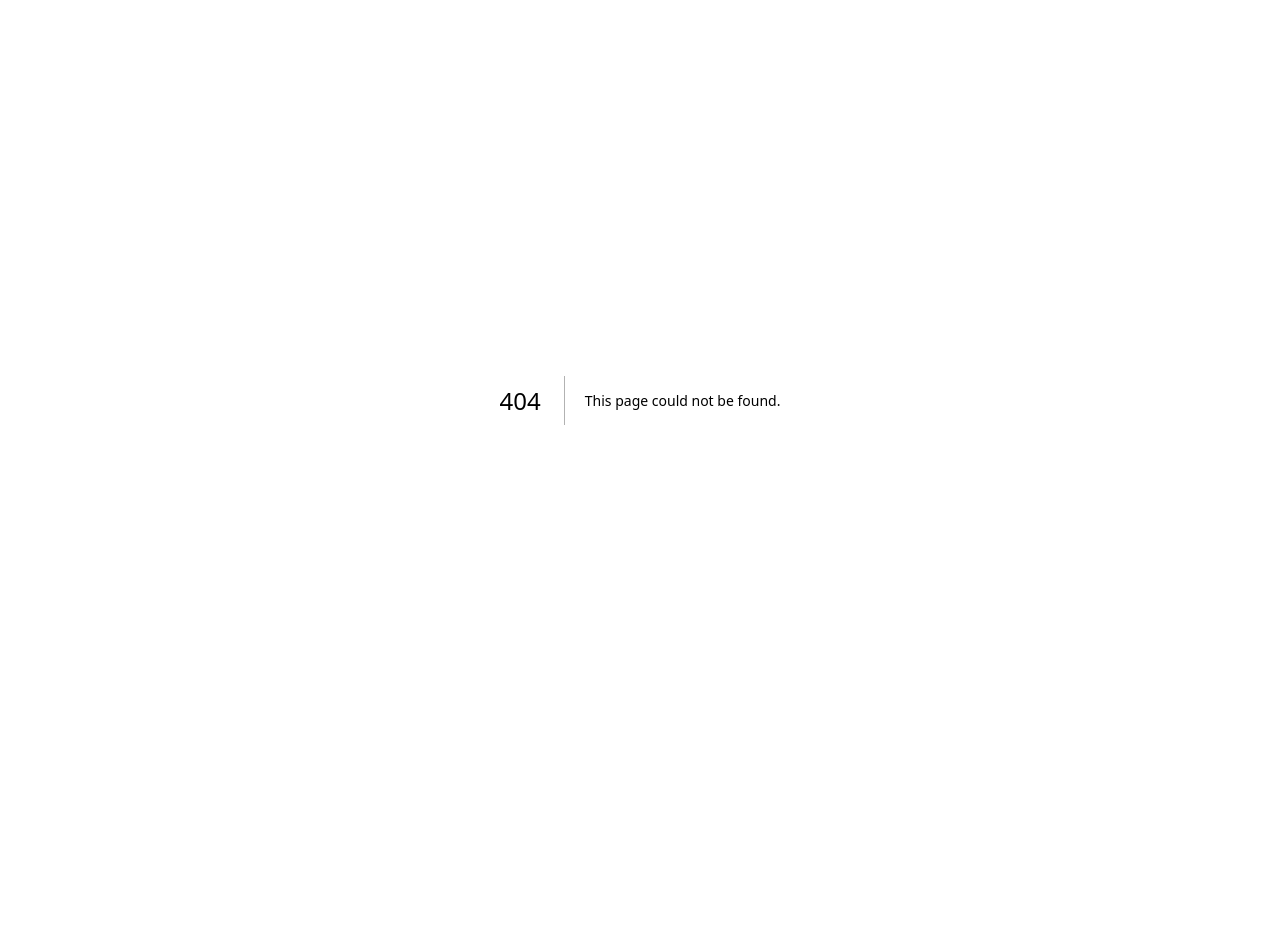
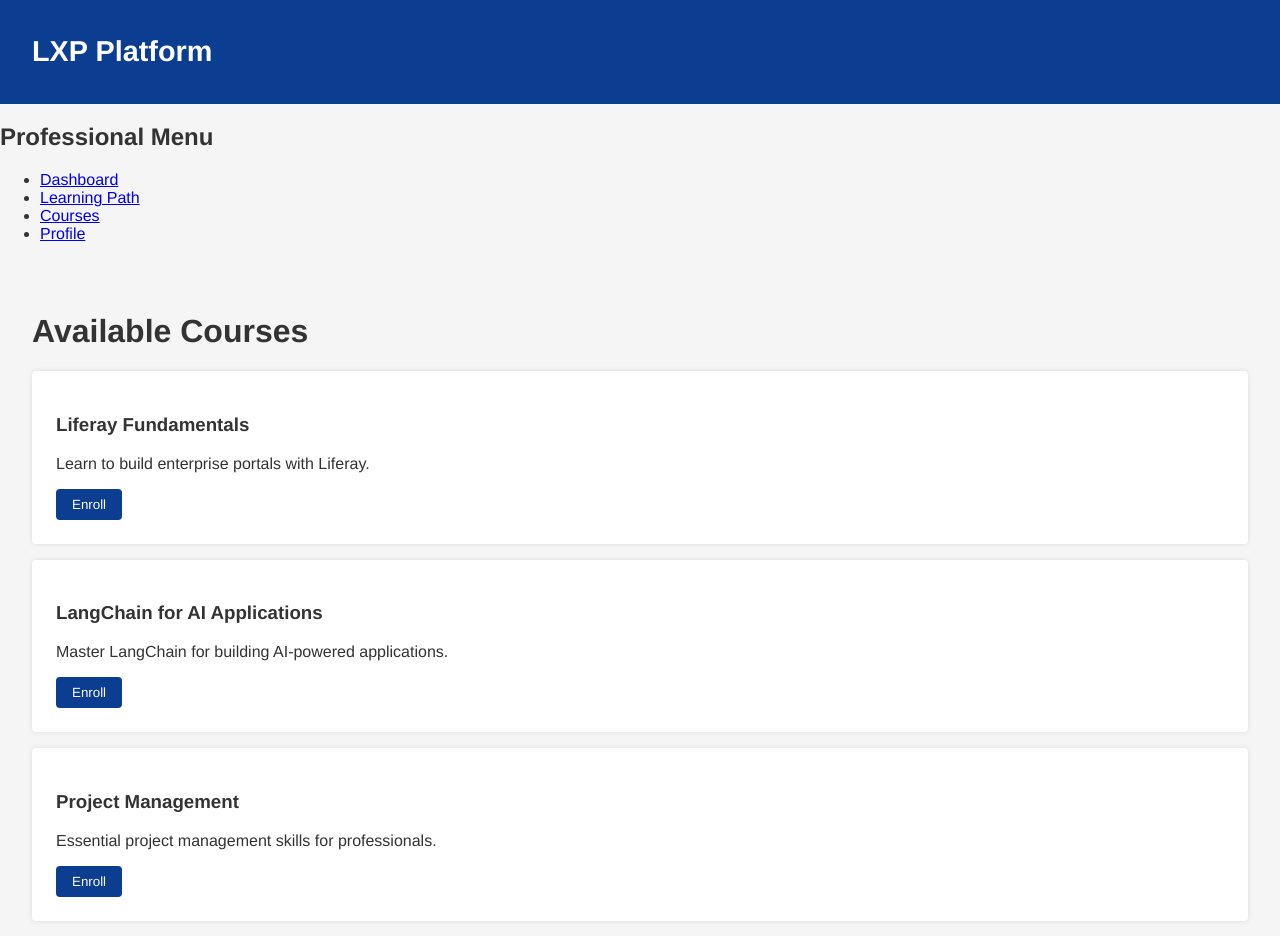
Before and after one commit to openautonomyx/Learning-Experience-Platform, a Next.js app in the folder frontend/: page /professional/Courses in a window 1280 px wide. Before the commit this address had no page. Shown: the top 936 px of the page. Before the commit the page ends 800 px from the top, so only its background shows below. Built offline with nearby package versions, Linux system fonts and the light colour scheme.

Commit message:
Add professional courses page including Liferay, LangChain, and others

```diff
--- /dev/null
+++ b/frontend/src/pages/professional/Courses.js
@@ -0,0 +1,40 @@
+import React from 'react';
+import Header from '../../components/Header';
+import '../../styles/moodle.css';
+
+const professionalCourses = [
+  { id: 1, title: 'Liferay Fundamentals', description: 'Learn to build enterprise portals with Liferay.' },
+  { id: 2, title: 'LangChain for AI Applications', description: 'Master LangChain for building AI-powered applications.' },
+  { id: 3, title: 'Project Management', description: 'Essential project management skills for professionals.' },
+];
+
+const Courses = () => {
+  return (
+    <div>
+      <Header />
+      <div className="flex">
+        <aside className="w-1/5 bg-gray-200 p-4 h-screen">
+          <h2 className="font-bold mb-4">Professional Menu</h2>
+          <ul>
+            <li className="mb-2"><a href="/professional/Dashboard">Dashboard</a></li>
+            <li className="mb-2"><a href="/professional/LearningPathTimeline">Learning Path</a></li>
+            <li className="mb-2"><a href="/professional/Courses">Courses</a></li>
+            <li className="mb-2"><a href="#">Profile</a></li>
+          </ul>
+        </aside>
+        <main className="flex-1 p-6">
+          <h1 className="text-2xl font-bold mb-4">Available Courses</h1>
+          {professionalCourses.map(course => (
+            <div key={course.id} className="card">
+              <h3 className="font-semibold">{course.title}</h3>
+              <p>{course.description}</p>
+              <button className="mt-2">Enroll</button>
+            </div>
+          ))}
+        </main>
+      </div>
+    </div>
+  );
+};
+
+export default Courses;
```
